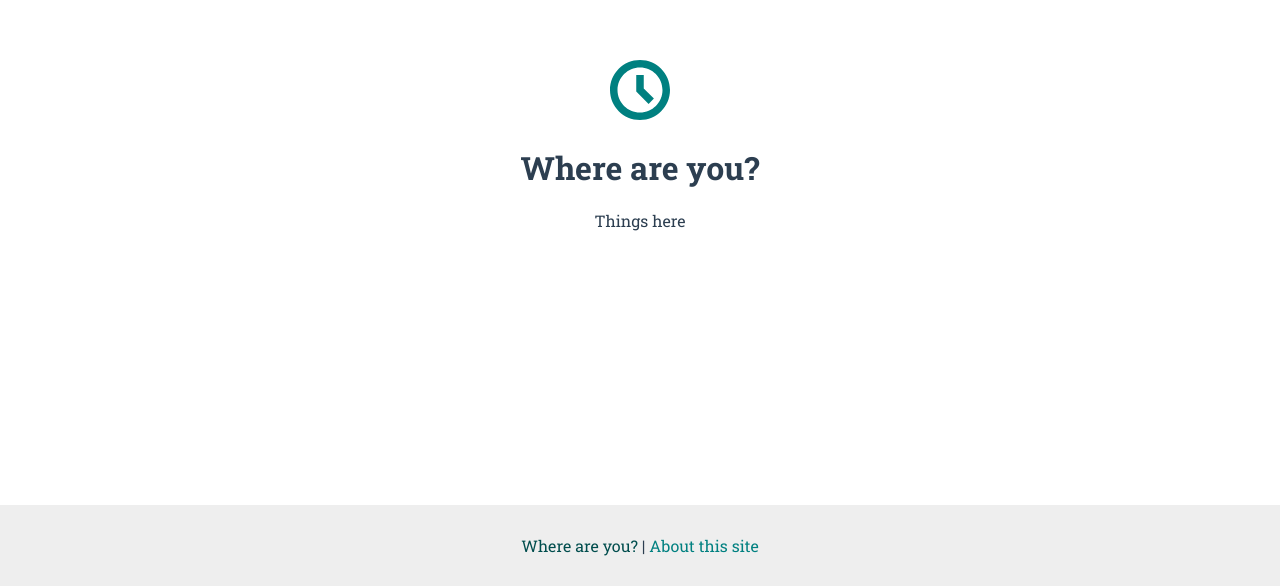
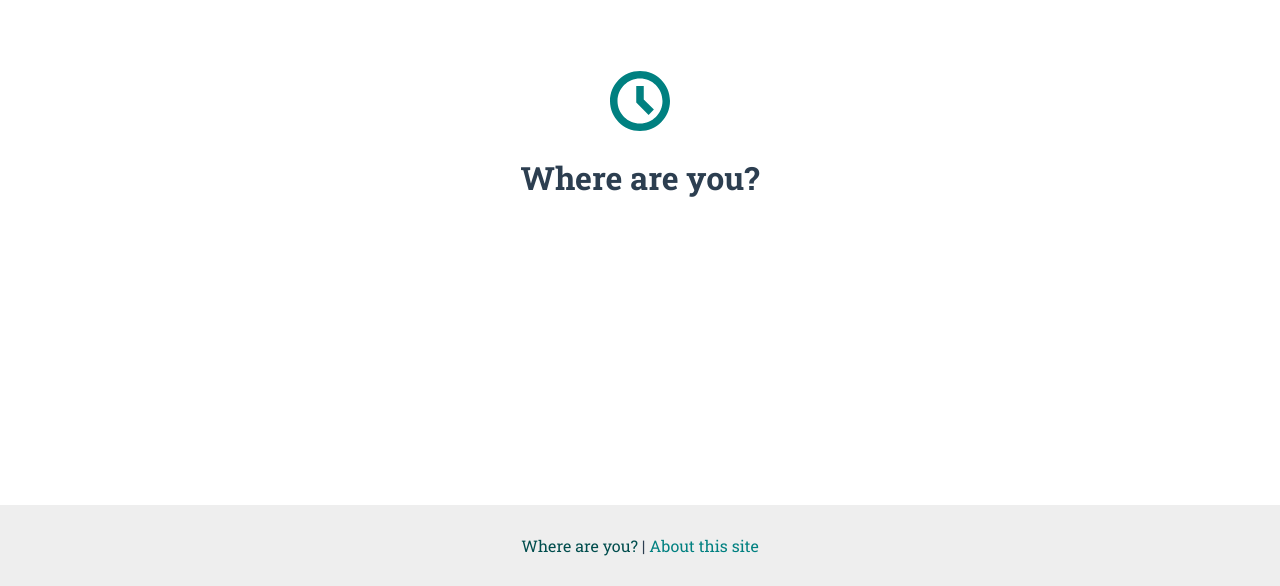
Before and after one commit to pandalion/panda-vue, a Vue app in the folder api-example/: page / in a window 1280 px wide. Shown: the part 214-800 px from the top of the page. Built offline with nearby package versions, Linux system fonts and the light colour scheme; no server answers.

Commit message:
use axios to grab the worldtime API

```diff
--- a/api-example/src/components/TimeChecker.vue
+++ b/api-example/src/components/TimeChecker.vue
@@ -1,7 +1,7 @@
 <template>
   <div>
     <h1>{{ title }}</h1>
-    Things here
+    {{ info }}
   </div>
 </template>
 
@@ -10,10 +10,18 @@ export default {
   name: 'TimeChecker',
   props: {
     title: String
+  },
+  data () {
+    return {
+      info: null
+    }
+  },
+  mounted () {
+    this.axios.get('http://worldtimeapi.org/api/').then(response => (this.info = response));
   }
 }
 </script>
 
 <style scoped lang="scss">
-
+// time-checker specific styles here
 </style>
```
